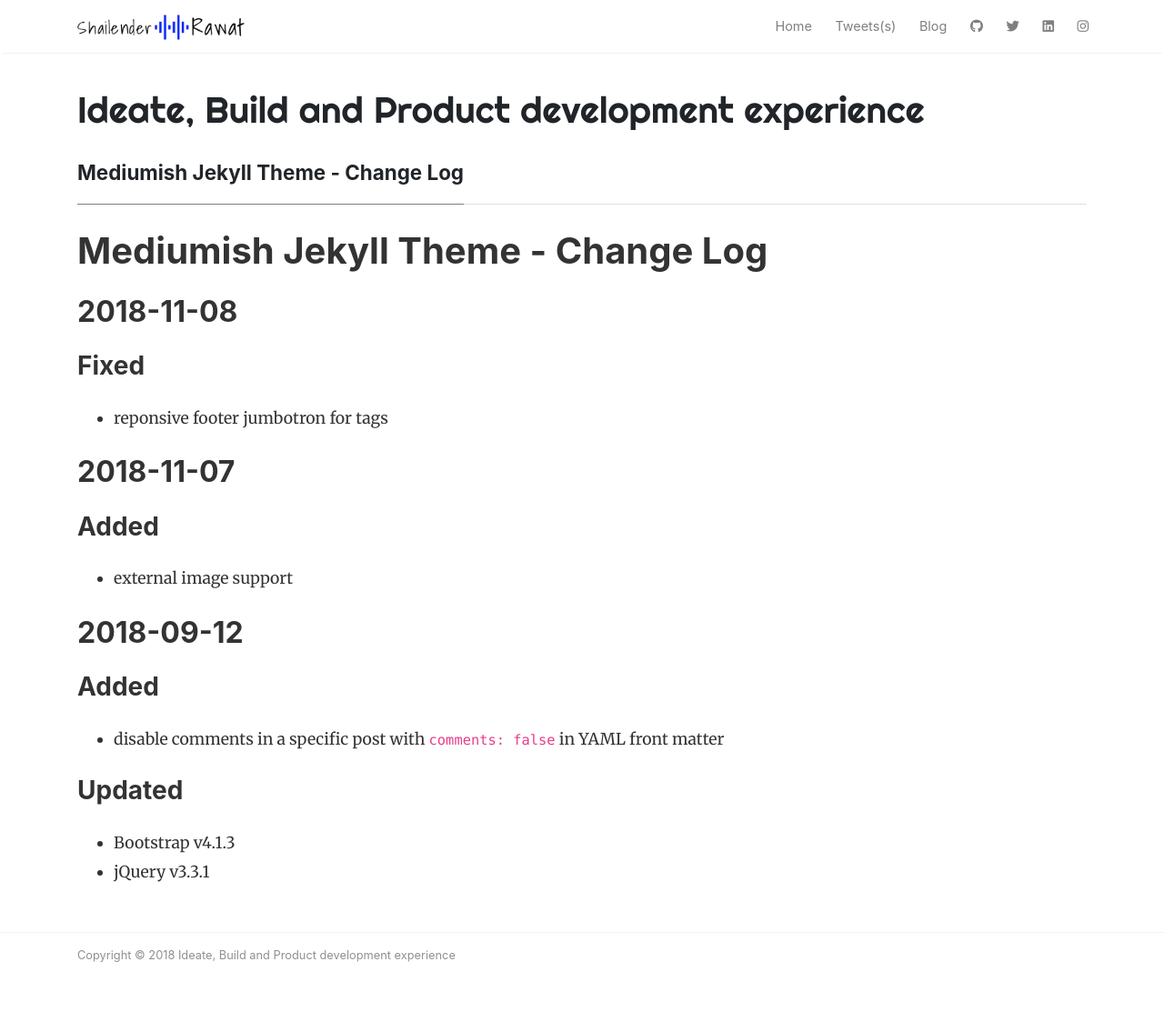
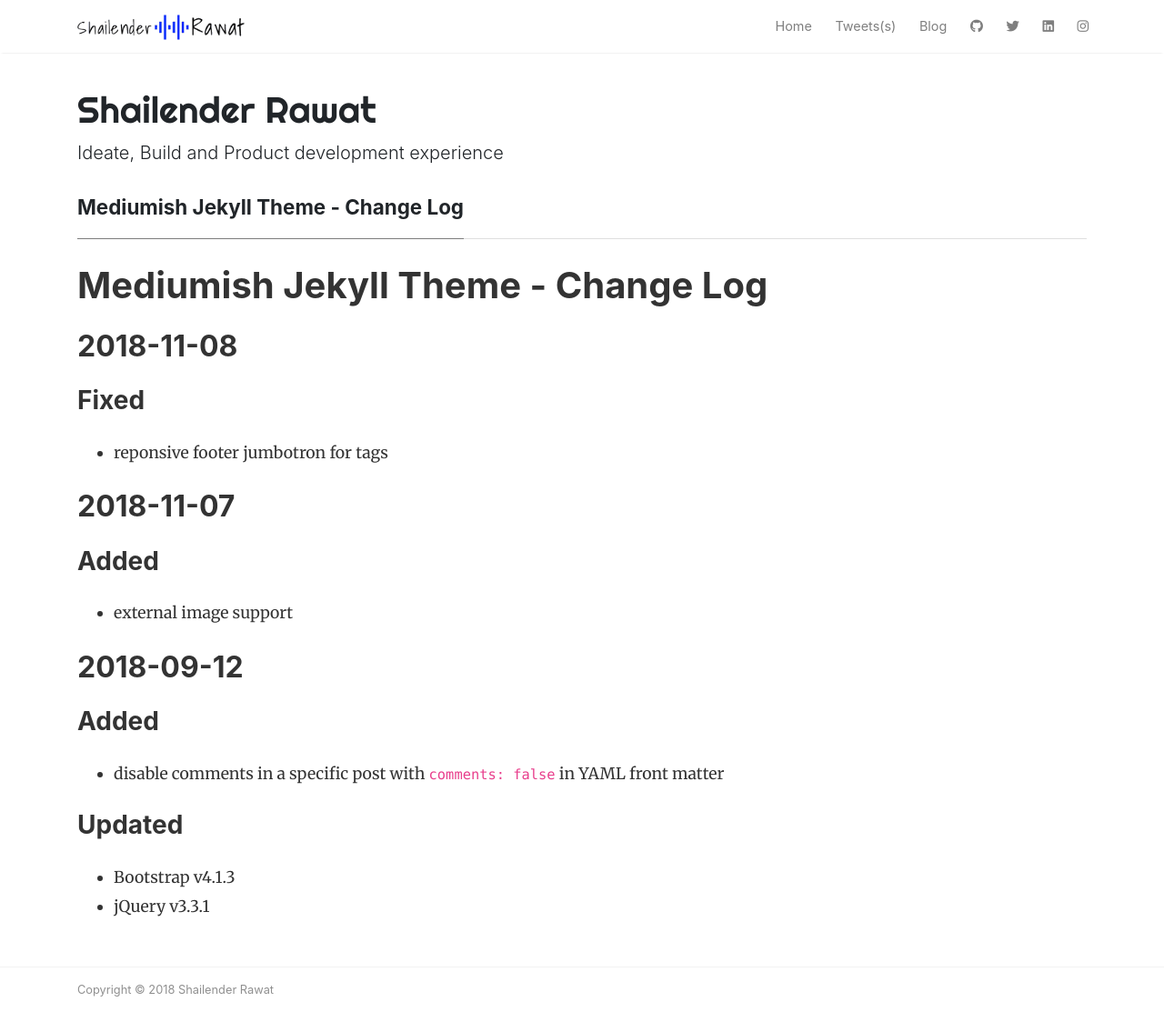
Before and after one commit to shailender-rawat/blog, a Jekyll site: the page built from changelog.md, in a window 1280 px wide and 1172 px high. Shown: the top 1135 px of the window at 91% size. Built offline with Jekyll 4.4.1, drawn with Linux system fonts in a browser that asks for light colours; nearby versions of some CDN libraries; our own code applies the rules of GitHub Pages for plain Markdown files; comment, search, counter and statistics services are not loaded.

Commit message:
updated GA code

```diff
--- a/_config.yml
+++ b/_config.yml
@@ -1,12 +1,12 @@
 # Site
-name: "Ideate, Build and Product development experience"
-description: ""
+name: "Shailender Rawat"
+description: "Ideate, Build and Product development experience"
 meta_description: "Shailender Rawat - Ideate, Build & Product development experience"
 logo: 'assets/images/logo.png'
 favicon: 'assets/images/logo.png'
 baseurl: ''
-google_analytics: 'UA-46278016-1'
-disqus: 'blog.shailenderrawat.com'
+google_analytics: 'UA-131533888-1'
+disqus: 'shailender.disqus.com'
 #mailchimp-list: 'https://wowthemes.us11.list-manage.com/subscribe/post?u=8aeb20a530e124561927d3bd8&amp;id=8c3d2d214b'
 
 # Authors
```
